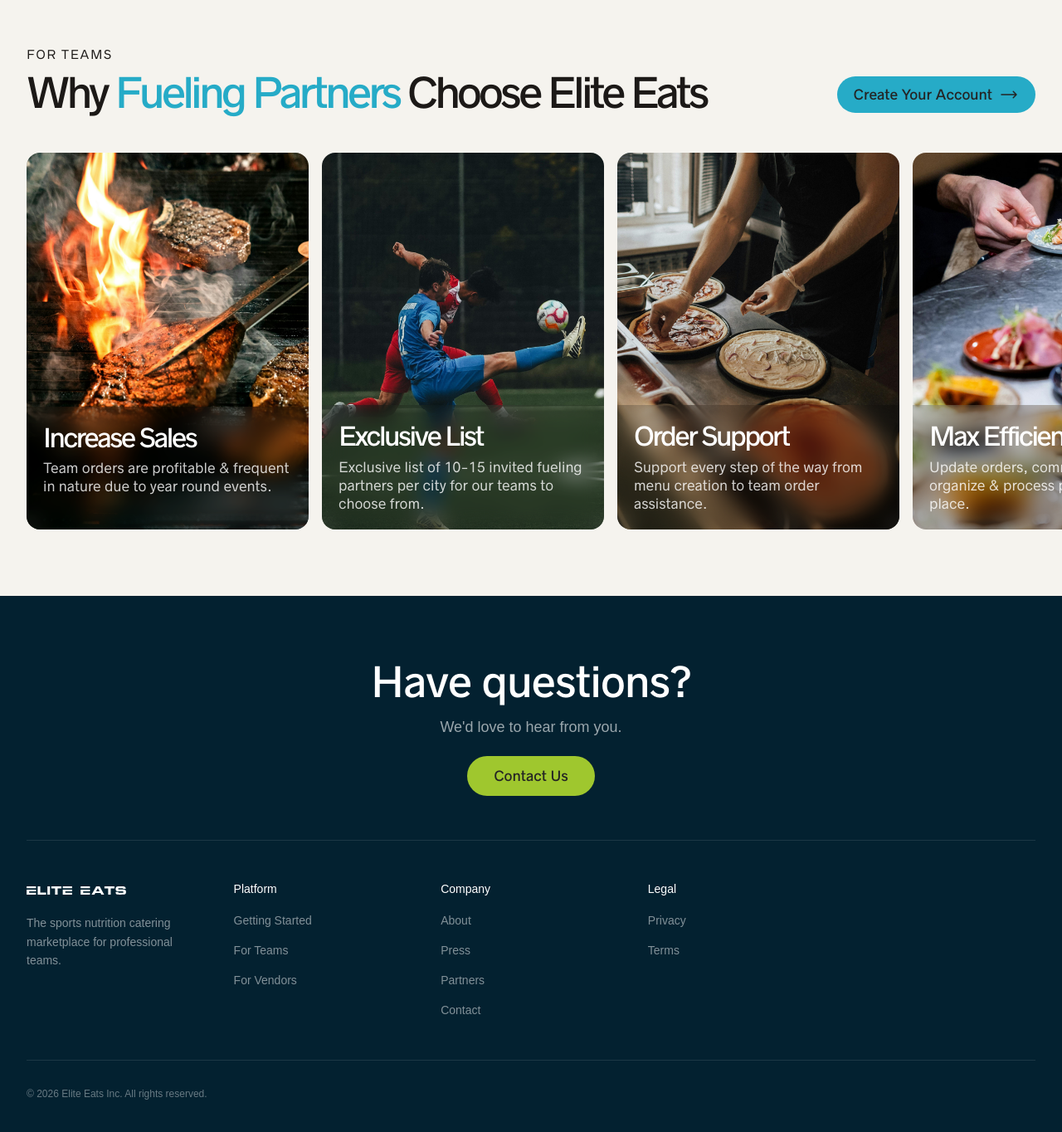
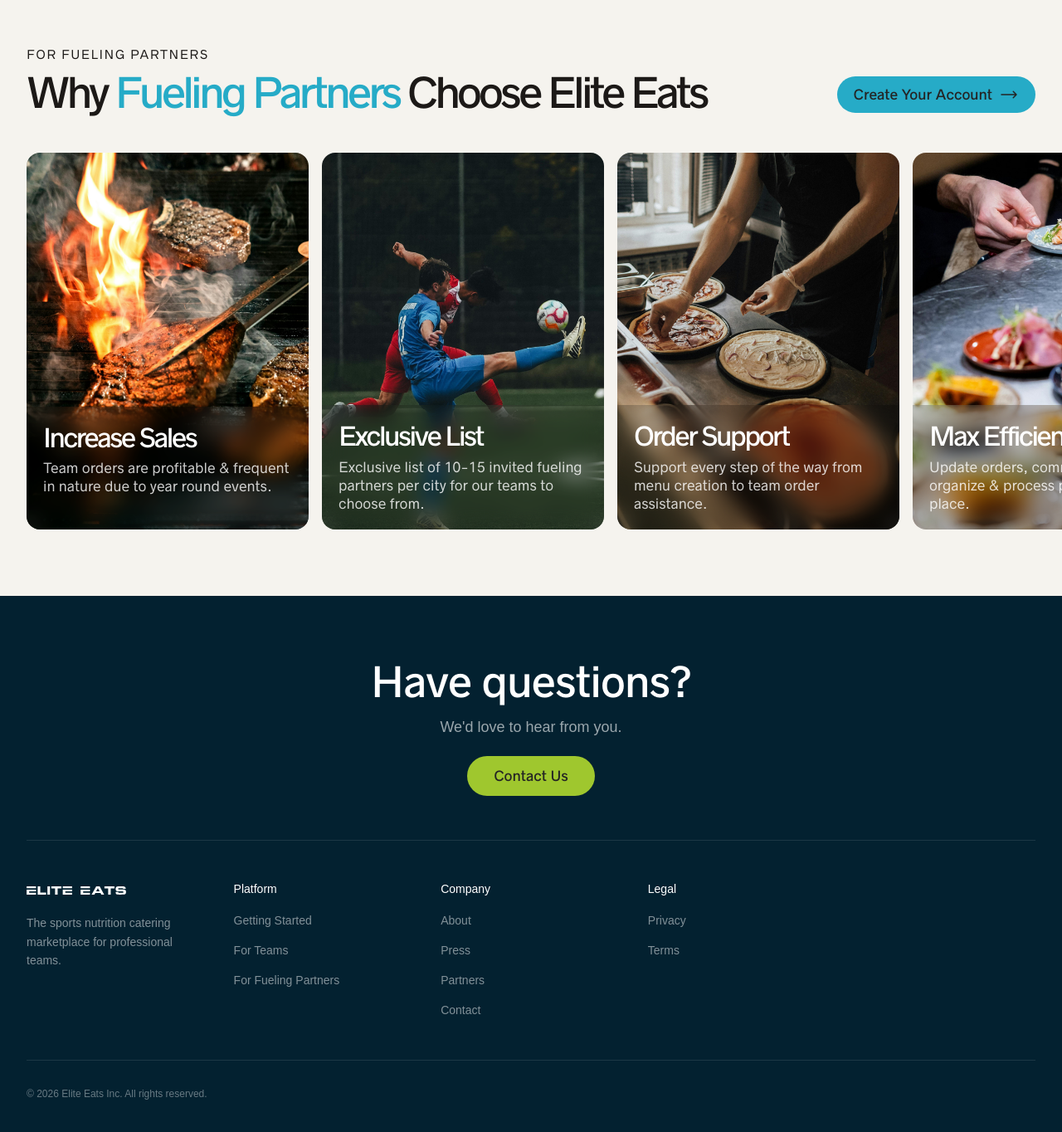
Before and after one commit to ajferron/elite-eats, a Next.js app: page /getting-started in a window 1280 px wide. Shown: the part 1245-2609 px from the top of the page at 83% size. Built offline with nearby package versions, Linux system fonts and the light colour scheme.

Commit message:
copy updates

```diff
--- a/src/app/getting-started/page.tsx
+++ b/src/app/getting-started/page.tsx
@@ -208,7 +208,7 @@
       </div>
       <div data-section="vendors" id="fueling-partners">
         <AudienceFeatures
-          label="For Teams"
+          label="For Fueling Partners"
           headingBefore="Why"
           headingAccent="Fueling Partners"
           headingAfter="Choose Elite Eats"
--- a/src/components/Footer.tsx
+++ b/src/components/Footer.tsx
@@ -5,7 +5,7 @@
   Platform: [
     { name: "Getting Started", href: "/getting-started" },
     { name: "For Teams", href: "https://eliteeatsinc.com/team-main" },
-    { name: "For Vendors", href: "https://eliteeatsinc.com/vendor-main" },
+    { name: "For Fueling Partners", href: "https://eliteeatsinc.com/vendor-main" },
   ],
   Company: [
     { name: "About", href: "/about" },
--- a/src/components/Hero.tsx
+++ b/src/components/Hero.tsx
@@ -39,7 +39,7 @@
     background: "",
     showStats: true,
     cardDescription:
-      "Our team vetted fueling partners specialize in athlete-specific catering, ensuring consistent quality, nutritional precision, and operational reliability. We have you covered with over 700 partner locations across all major pro team cities.",
+      "Our team vetted fueling partners specialize in athlete-specific catering, ensuring consistent quality, nutritional precision, and operational reliability. We have you covered with over 870 partner locations across all major pro team cities.",
   },
 ];
 
--- a/src/components/TeamMap.tsx
+++ b/src/components/TeamMap.tsx
@@ -20,7 +20,7 @@
             <p className="mt-4 max-w-lg font-sans text-base leading-relaxed text-white/90 lg:text-lg">
               Our team vetted fueling partners specialize in athlete-specific
               catering, ensuring consistent quality, nutritional precision, and
-              operational reliability. We have you covered with over 700 partner
+              operational reliability. We have you covered with over 870 partner
               locations across all major pro team cities.
             </p>
 
```
